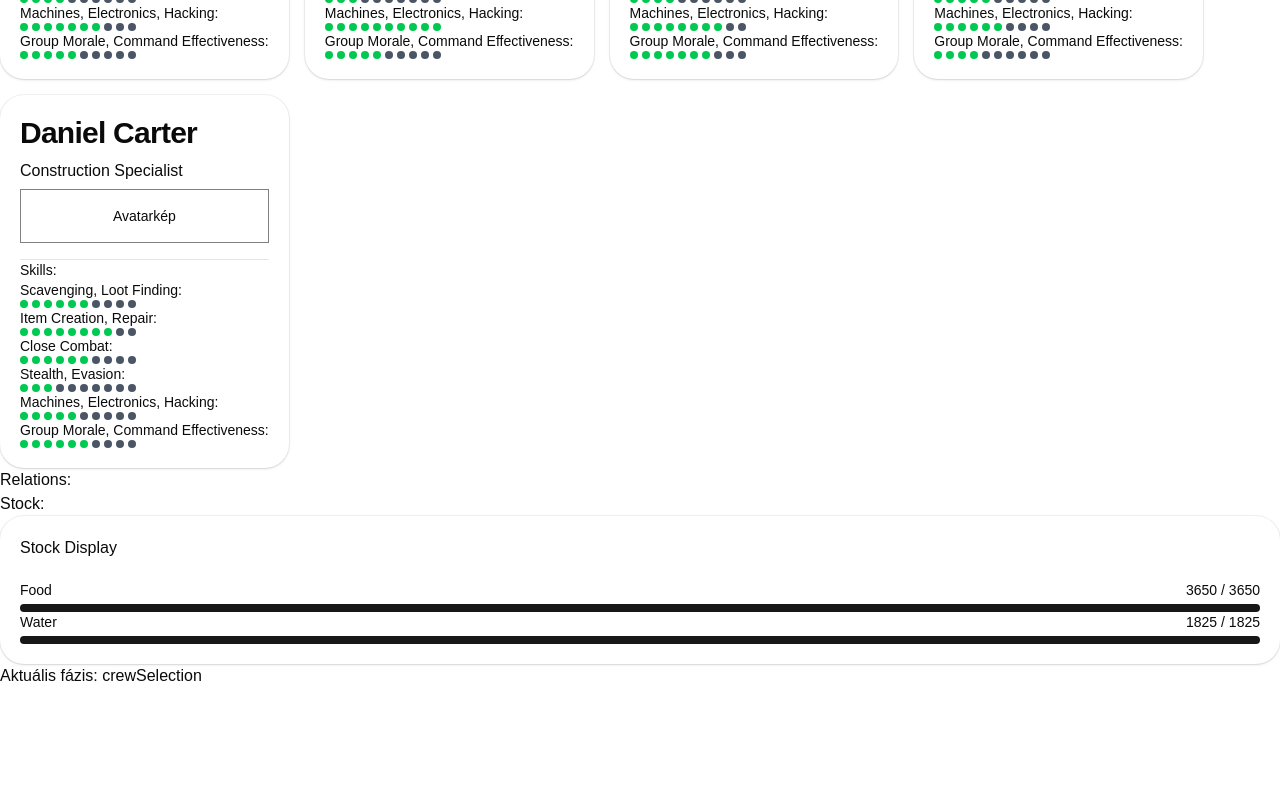
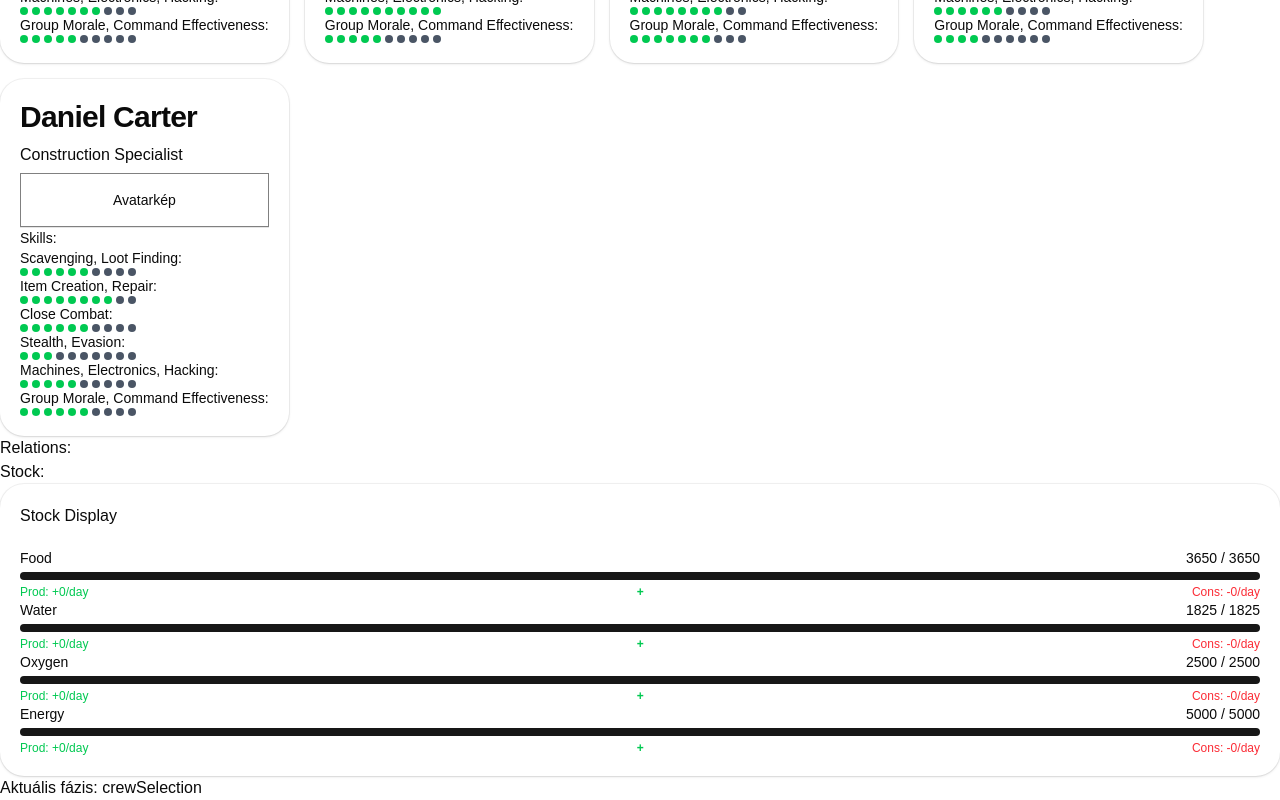
Before and after one commit to KornelFrikton/centurion, a React (Vite) app: page / in a window 1280 px wide. Shown: the part 602-1402 px from the top of the page. Before the commit the page ends 1290 px from the top, so only its background shows below. Built offline with nearby package versions, Linux system fonts and the light colour scheme.

Commit message:
personality & stock development

```diff
--- a/src/components/cards/personalitycard.ts
+++ b/src/components/cards/personalitycard.ts
@@ -10,8 +10,9 @@ export interface Personality {
 const PersonalityCard: Personality[] = [
   {
     id: "card_calculated",
-    name: "Számító",
-    description: "Hideg fejjel mérlegel, a saját érdekét nézi.",
+    name: "Calculated",
+    description:
+      "Cold and rational, carefully weighs every decision and prioritizes personal survival.",
     effects: {
       courage: 3,
       trust: 0,
@@ -22,8 +23,9 @@ const PersonalityCard: Personality[] = [
   },
   {
     id: "card_timid",
-    name: "Félénk",
-    description: "Óvatos, visszahúzódó, nehezen bízik másokban.",
+    name: "Timid",
+    description:
+      "Cautious and reserved, struggles to trust others and avoids unnecessary risks.",
     effects: {
       courage: 2,
       trust: 1,
@@ -34,8 +36,9 @@ const PersonalityCard: Personality[] = [
   },
   {
     id: "card_bold",
-    name: "Merész",
-    description: "Nem ismeri a félelmet, gyakran vállal kockázatot.",
+    name: "Bold",
+    description:
+      "Fearless and willing to take risks, even when the odds are against them.",
     effects: {
       courage: 8,
       trust: 5,
@@ -44,6 +47,45 @@ const PersonalityCard: Personality[] = [
       aggression: 3,
     },
   },
+  {
+    id: "card_analytical",
+    name: "Analytical",
+    description:
+      "Follows logic and data over emotions, always searching for the most efficient solution.",
+    effects: {
+      courage: 5,
+      trust: 4,
+      empathy: 3,
+      adaptability: 8,
+      aggression: 1,
+    },
+  },
+  {
+    id: "card_paranoid",
+    name: "Paranoid",
+    description:
+      "Always expects danger and struggles to trust other people's intentions.",
+    effects: {
+      courage: 5,
+      trust: 0,
+      empathy: 2,
+      adaptability: 4,
+      aggression: 6,
+    },
+  },
+  {
+    id: "card_leader",
+    name: "Leader",
+    description:
+      "A natural commander who makes decisions and keeps the crew together.",
+    effects: {
+      courage: 8,
+      trust: 7,
+      empathy: 7,
+      adaptability: 6,
+      aggression: 4,
+    },
+  },
 ];
 
 export default PersonalityCard;
--- a/src/components/cards/stock.ts
+++ b/src/components/cards/stock.ts
@@ -4,13 +4,7 @@ export interface Item {
   name: string;
   description: string;
   quantity: number;
-  capacity?: number;
-  effect: {
-    health: number;
-    stamina: number;
-    sanity: number;
-    hunger: number;
-  };
+  capacity: number;
 }
 
 const Stock: Item[] = [
@@ -20,12 +14,6 @@ const Stock: Item[] = [
     quantity: 3650,
     capacity: 3650,
     description: "A basic food item to sustain life.",
-    effect: {
-      health: 10, // életerő
-      stamina: 10, // fizikai terhelhetőség
-      sanity: 5, // mentális állapot (túlélőknél kulcs!)
-      hunger: 20, // éhség
-    },
   },
   {
     id: "item02",
@@ -33,12 +21,22 @@ const Stock: Item[] = [
     quantity: 1825,
     capacity: 1825,
     description: "A basic water item to sustain life.",
-    effect: {
-      health: 5, // életerő
-      stamina: 5, // fizikai terhelhetőség
-      sanity: 10, // mentális állapot (túlélőknél kulcs!)
-      hunger: 10, // éhség
-    },
+  },
+  {
+    id: "item03",
+    name: "Oxygen",
+    quantity: 2500,
+    capacity: 2500,
+    description:
+      "Compressed oxygen reserves for the colony's life support systems and EVA operations.",
+  },
+  {
+    id: "item04",
+    name: "Energy",
+    quantity: 5000,
+    capacity: 5000,
+    description:
+      "Stored electrical energy powering life support, machinery, and colony infrastructure.",
   },
 ];
 
--- a/src/components/display/characterdisplay.tsx
+++ b/src/components/display/characterdisplay.tsx
@@ -64,10 +64,26 @@ function CharacterCard() {
           return (
             <Card key={character.id} className="bg-card">
               <div>
-                <CardHeader>
+                <CardHeader className="w-full">
                   <CardTitle>
                     <H2>{character.name}</H2>
-                    <div> {character.class} </div>
+                    <div className="flex w-full items-center justify-between">
+                      {" "}
+                      <span>{character.class}</span>
+                      {personalityName && (
+                        <Tooltip>
+                          <TooltipTrigger>
+                            <Badge variant="secondary" className="cursor-help">
+                              {personalityName}
+                            </Badge>
+                          </TooltipTrigger>
+
+                          <TooltipContent>
+                            <p>{personalityDescription}</p>
+                          </TooltipContent>
+                        </Tooltip>
+                      )}
+                    </div>
                   </CardTitle>
                   <Tooltip>
                     <TooltipTrigger>
@@ -79,13 +95,14 @@ function CharacterCard() {
                             ? "2px solid green"
                             : "1px solid gray",
                           padding: "1rem",
-                          marginBottom: "1rem",
                         }}
                       >
                         {" "}
                         Avatarkép{" "}
                       </div>
-                      {isSelected && <Badge>Selected</Badge>}
+                      {isSelected && (
+                        <Badge className="bg-green-600">Selected</Badge>
+                      )}
                     </TooltipTrigger>
                     <TooltipContent>
                       <p>{character.description}</p>
--- a/src/components/display/statusbar.tsx
+++ b/src/components/display/statusbar.tsx
@@ -5,11 +5,15 @@ function StatusBar({
   value,
   max = 100,
   invert = false,
+  consumption,
+  production,
 }: {
   stat: string;
   value: number;
   max?: number;
   invert?: boolean;
+  consumption?: number;
+  production?: number;
 }) {
   const displayValue = invert ? 100 - value : value;
   const maxMarker = `${max}%`;
@@ -34,6 +38,28 @@ function StatusBar({
           ▼
         </div>
       </div>
+
+      {(production !== undefined || consumption !== undefined) && (
+        <div className="flex justify-between text-xs text-muted-foreground">
+          <span className="text-green-500">Prod: +{production}/day</span>
+
+          <span
+            className={
+              (production ?? 0) - (consumption ?? 0) >= 0
+                ? "text-green-500"
+                : "text-red-500"
+            }
+          >
+            {(production ?? 0) - (consumption ?? 0) >= 0 ? (
+              <strong>+</strong>
+            ) : (
+              <strong>-</strong>
+            )}
+          </span>
+
+          <span className="text-red-500">Cons: -{consumption}/day</span>
+        </div>
+      )}
     </div>
   );
 }
--- a/src/components/display/stockdisplay.tsx
+++ b/src/components/display/stockdisplay.tsx
@@ -5,6 +5,8 @@ import StatusBar from "./statusbar";
 
 function StockDisplay() {
   const items = useGameStore((state) => state.items);
+  const getProduction = useGameStore((state) => state.getProduction);
+  const getConsumption = useGameStore((state) => state.getConsumption);
 
   return (
     <div>
@@ -19,6 +21,8 @@ function StockDisplay() {
               stat={item.name}
               value={item.quantity}
               max={item.capacity}
+              production={getProduction(item.id)}
+              consumption={getConsumption(item.id)}
             />
           ))}
         </CardContent>
--- a/src/hooks/useGameStore.ts
+++ b/src/hooks/useGameStore.ts
@@ -15,27 +15,15 @@ type RelationMatrix = {
 
 //helper functions to apply effects
 function calculateRelation(a: Character, b: Character): number {
-  const traits: (keyof Character["personality"])[] = [
-    "courage",
-    "trust",
-    "empathy",
-    "adaptability",
-  ];
+  let score = 5;
 
-  let similaritySum = 0;
-  for (const trait of traits) {
-    const diff = Math.abs(a.personality[trait] - b.personality[trait]);
-    similaritySum += 10 - diff; // Normalize to 0-1
-  }
-  const avgSimilarity = similaritySum / traits.length;
+  score += (a.personality.trust + b.personality.trust) / 10;
+  score += a.personality.empathy / 5;
+  score -= b.personality.aggression / 3;
+  score += (b.personality.courage - 5) / 5;
+  score += a.personality.adaptability / 10;
 
-  const aggressionSum = a.personality.aggression + b.personality.aggression;
-  const aggressionPenalty = aggressionSum / 4;
-
-  return Math.min(
-    10,
-    Math.max(0, Math.round((avgSimilarity - aggressionPenalty) * 10) / 10),
-  );
+  return Math.round(Math.max(0, Math.min(10, score)) * 10) / 10;
 }
 
 function assignSecretCards(characters: Character[]): Character[] {
@@ -212,6 +200,9 @@ interface GameStore {
   resolveEvent: (choiceIndex: number) => void;
   startCrew: () => void;
   startMission: () => void;
+
+  getProduction: (resourceId: string) => number;
+  getConsumption: (resourceId: string) => number;
 }
 
 const useGameStore = create<GameStore>()(
@@ -231,7 +222,6 @@ const useGameStore = create<GameStore>()(
 
       endTurn: () => {
         const randomDay: number = Math.floor(Math.random() * 14) + 1;
-        const peopleCount = get().characters.length;
 
         set((state) => {
           const currentDate = new Date(state.date);
@@ -241,10 +231,20 @@ const useGameStore = create<GameStore>()(
             lastTurn: randomDay,
             elapsed: state.elapsed + randomDay,
             date: currentDate,
-            items: state.items.map((item: Item) => ({
-              ...item,
-              quantity: Math.max(0, item.quantity - randomDay * peopleCount),
-            })),
+
+            items: state.items.map((item: Item) => {
+              const production = get().getProduction(item.id);
+              const consumption = get().getConsumption(item.id);
+
+              const delta = (production - consumption) * randomDay;
+              return {
+                ...item,
+                quantity: Math.max(
+                  0,
+                  Math.min(item.capacity, item.quantity + delta),
+                ),
+              };
+            }),
           };
         });
       },
@@ -291,13 +291,17 @@ const useGameStore = create<GameStore>()(
         const characters = get().characters;
         const relations: RelationMatrix = {};
 
+        for (const character of characters) {
+          relations[character.id] = {};
+        }
+
         for (let i = 0; i < characters.length; i++) {
-          const a = characters[i];
-          relations[a.id] = {};
+          for (let j = i + 1; j < characters.length; j++) {
+            const a = characters[i];
+            const b = characters[j];
 
-          for (let j = i + 1; j < characters.length; j++) {
-            const b = characters[j];
             relations[a.id][b.id] = calculateRelation(a, b);
+            relations[b.id][a.id] = calculateRelation(b, a);
           }
         }
         set({ relations });
@@ -468,7 +472,47 @@ const useGameStore = create<GameStore>()(
       startMission: () => {
         set({ gamePhase: "mission" });
       },
+
+      getProduction: (resourceId) => {
+        switch (resourceId) {
+          case "food":
+            return 20;
+
+          case "water":
+            return 30;
+
+          case "oxygen":
+            return 40;
+
+          case "energy":
+            return 120;
+
+          default:
+            return 0;
+        }
+      },
+      getConsumption: (resourceId) => {
+        const people = get().selectedCharacterIds.length;
+
+        switch (resourceId) {
+          case "food":
+            return people;
+
+          case "water":
+            return people * 2;
+
+          case "oxygen":
+            return people * 3;
+
+          case "energy":
+            return 80;
+
+          default:
+            return 0;
+        }
+      },
     }),
+
     { name: "game-save" },
   ),
 );
```
